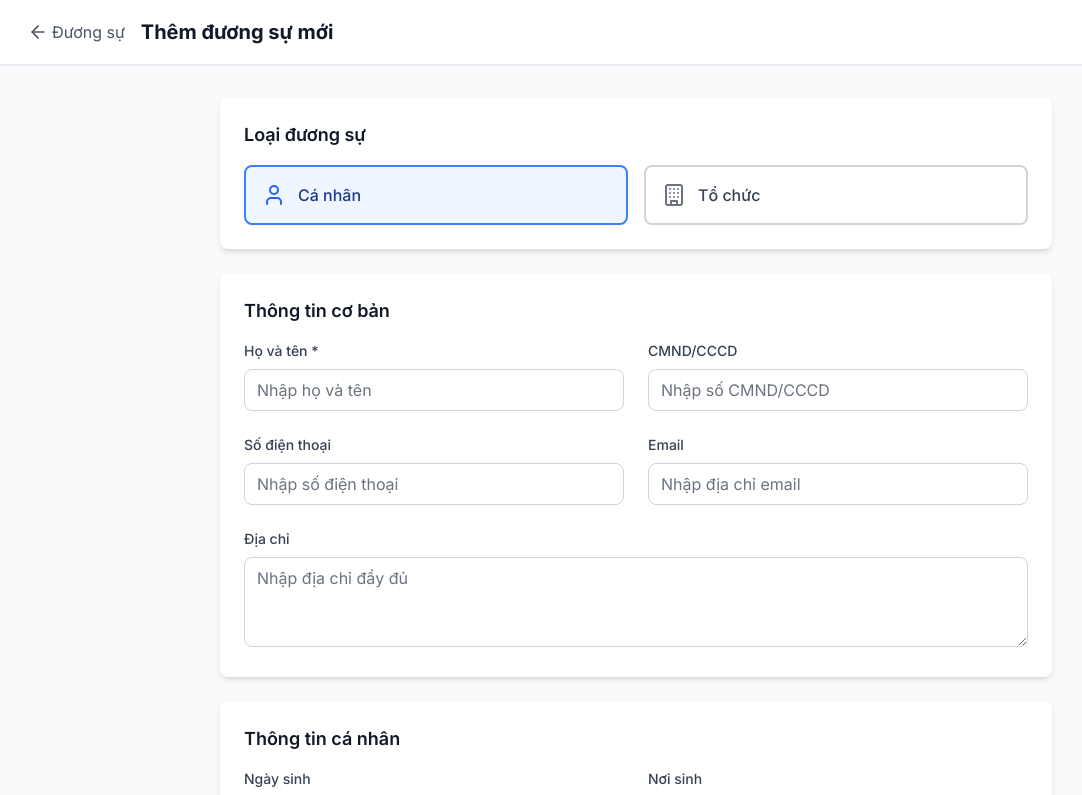
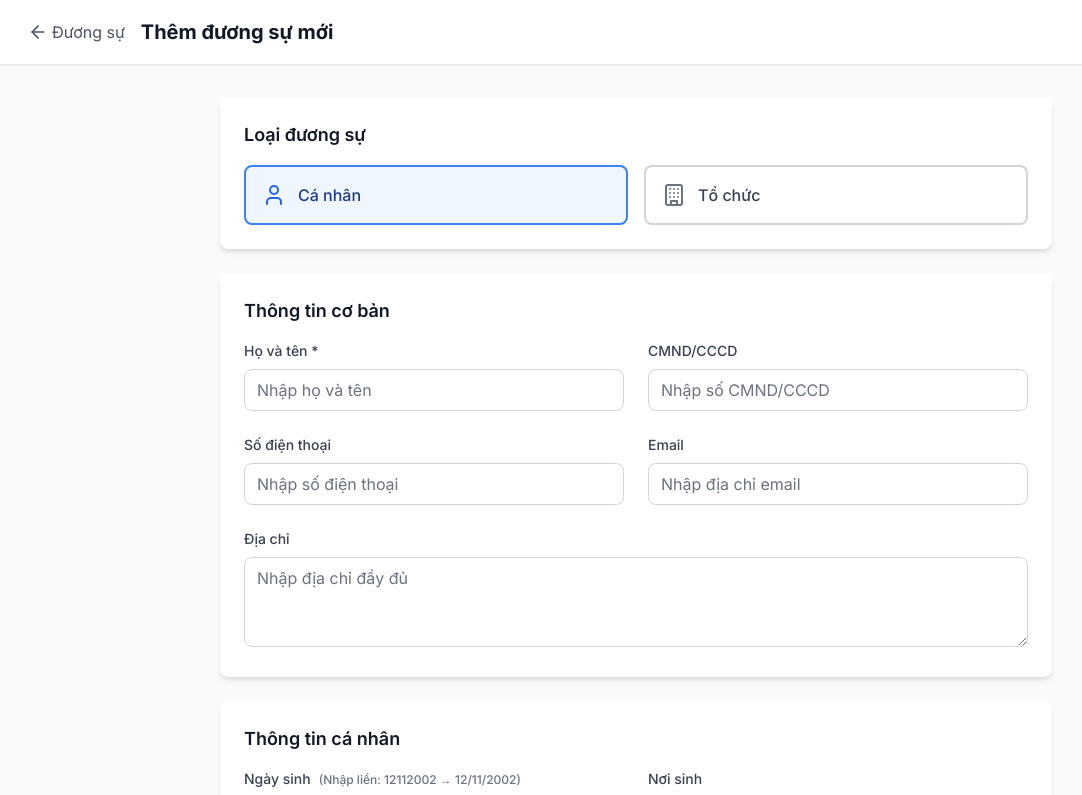
Before and after one commit to lamtung373/LegalDocx, a Next.js app: page /parties/new in a window 1280 px wide. Shown: the top 795 px of the page, without its empty margins (4-1086 px from the left). Built offline with nearby package versions, Linux system fonts and the light colour scheme.

Commit message:
Update page.tsx

```diff
--- a/app/parties/new/page.tsx
+++ b/app/parties/new/page.tsx
@@ -4,7 +4,7 @@ import { useState } from 'react'
 import Link from 'next/link'
 import { useRouter } from 'next/navigation'
 import { ArrowLeft, Save, User, Building } from 'lucide-react'
-import DateInput from '@/components/DateInput'
+import DateInput from '../../../components/DateInput'
 
 interface FormData {
   type: 'individual' | 'organization'
@@ -253,6 +253,7 @@ export default function NewPartyPage() {
                 <div>
                   <label className="block text-sm font-medium text-gray-700 mb-2">
                     Ngày sinh
+                    <span className="text-xs text-gray-500 ml-2">(Nhập liền: 12112002 → 12/11/2002)</span>
                   </label>
                   <DateInput
                     name="birthDate"
```
